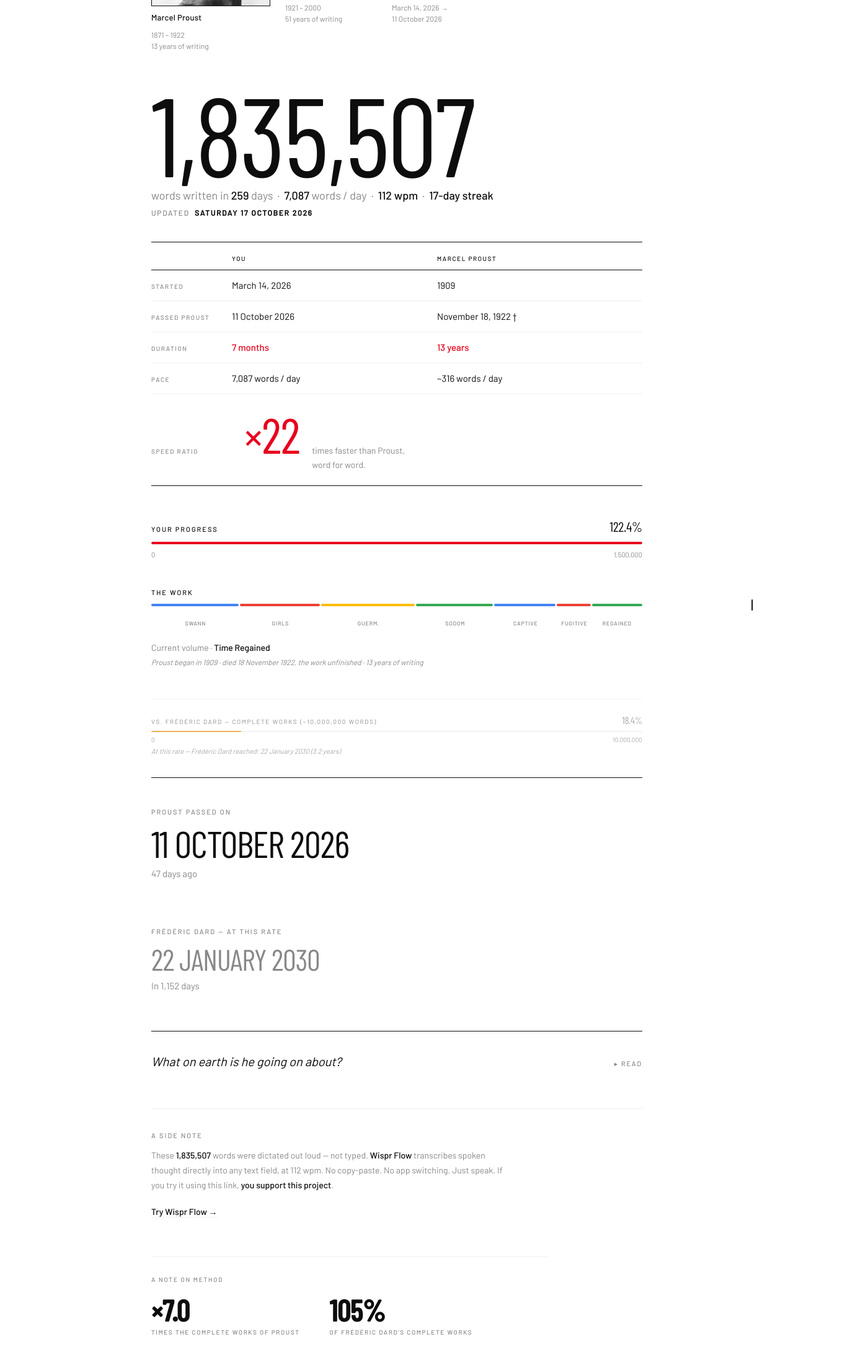
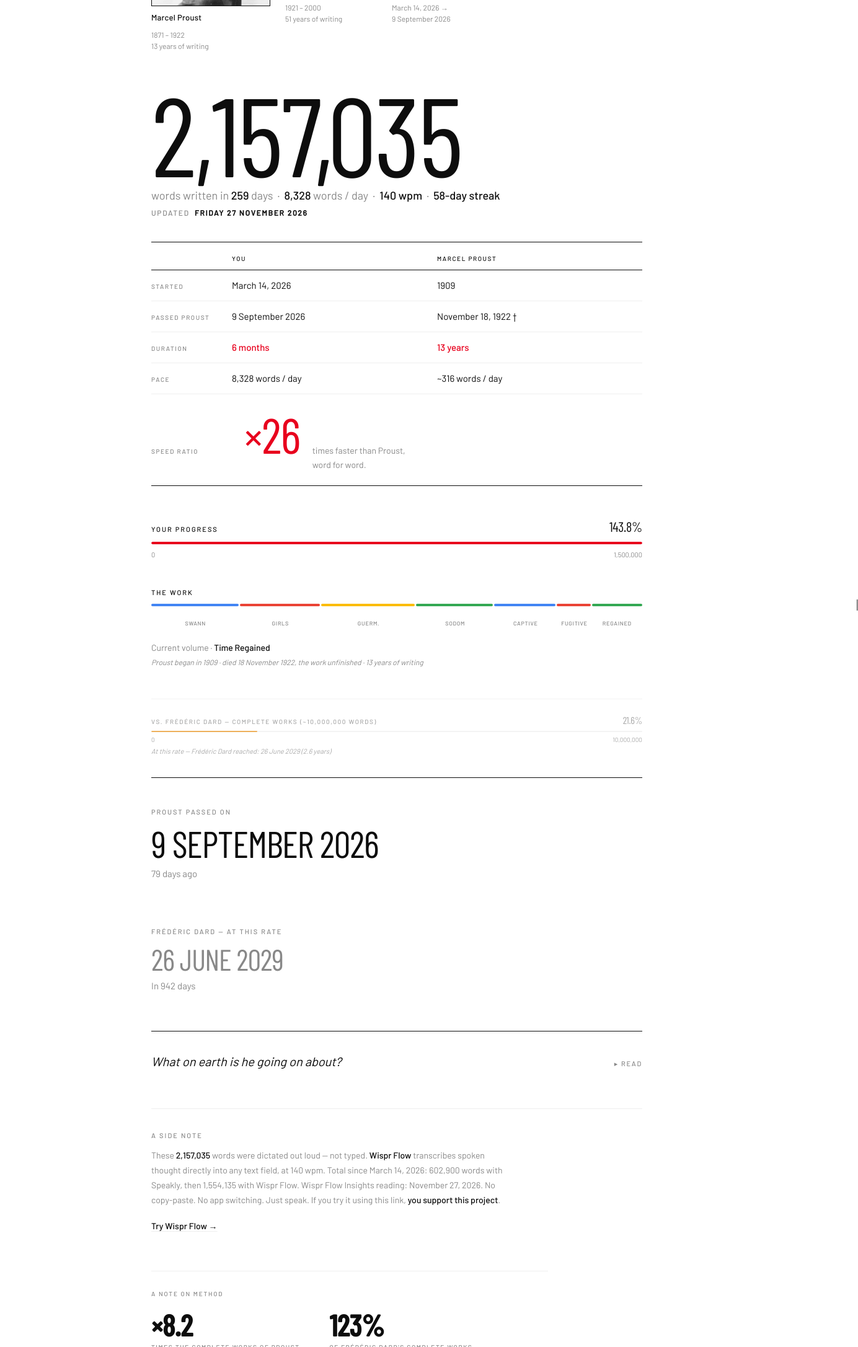
Before and after one commit to grimonprezedition-art/microphone-vs-pen, a plain HTML site: page index.html in a window 1280 px wide. Shown: the part 627-2800 px from the top of the page at 62% size, 1384 px wide, since content can reach past the window. Drawn offline with nearby package versions, Linux system fonts and the light colour scheme; a web font is replaced by a local one.

Commit message:
Update dictation totals from Wispr Flow reading on 27 November 2026

```diff
--- a/index.html
+++ b/index.html
@@ -710,7 +710,7 @@
 
 <!-- SITE TITLE -->
 <div class="site-title">
-  1,835,507 words dictated.<br>
+  2,157,035 words dictated.<br>
   3,653,741 lines of code.
 </div>
 
@@ -758,7 +758,7 @@
     words written in <strong id="elapsedDays">—</strong> days
     &nbsp;·&nbsp;
     <strong id="rateDisplay">—</strong> words / day
-    &nbsp;·&nbsp; <strong>112 wpm</strong> &nbsp;·&nbsp; <strong>17-day streak</strong>
+    &nbsp;·&nbsp; <strong>140 wpm</strong> &nbsp;·&nbsp; <strong>58-day streak</strong>
   </div>
   <div class="hero-updated" id="heroUpdated"></div>
 </div>
@@ -868,8 +868,9 @@
   <img src="wispr-logo.svg" alt="Wispr Flow" class="share-logo-big"
        onerror="this.style.display='none'">
   <div class="share-text">
-    These <strong id="shareCount">1,835,507</strong> words were dictated out loud — not typed.
-    <strong>Wispr Flow</strong> transcribes spoken thought directly into any text field, at 112 wpm.
+    These <strong id="shareCount">2,157,035</strong> words were dictated out loud — not typed.
+    <strong>Wispr Flow</strong> transcribes spoken thought directly into any text field, at 140 wpm.
+    Total since March 14, 2026: 602,900 words with Speakly, then 1,554,135 with Wispr Flow. Wispr Flow Insights reading: November 27, 2026.
     No copy-paste. No app switching. Just speak.
     If you try it using this link, <strong>you support this project</strong>.
   </div>
@@ -922,7 +923,7 @@
 <!-- UPDATE -->
 <div class="update-row">
   <label for="wInput">Words written</label>
-  <input type="text" id="wInput" placeholder="1,835,507">
+  <input type="text" id="wInput" placeholder="2,157,035">
   <button onclick="doUpdate()">→</button>
 </div>
 
@@ -932,8 +933,8 @@
 // ════════════════════════════════════════════════════
 const TOTAL       = 1500000; // Proust — In Search of Lost Time
 const START_ISO   = '2026-03-14';
-const INIT_W      = 1835507; // Speakly balance 602,900 + Wispr Flow 1,232,607 (Insights, 17 October 2026)
-const INIT_DATE   = '2026-10-17';
+const INIT_W      = 2157035; // Speakly balance 602,900 + Wispr Flow 1,554,135 (Insights, 27 November 2026)
+const INIT_DATE   = '2026-11-27';
 const PROUST_RATE = 316; // words/day — 1,500,000 / ~4,748 days (1909–1922)
 
 const VOLS = [
```
Also changed, not shown: 1 other file.
